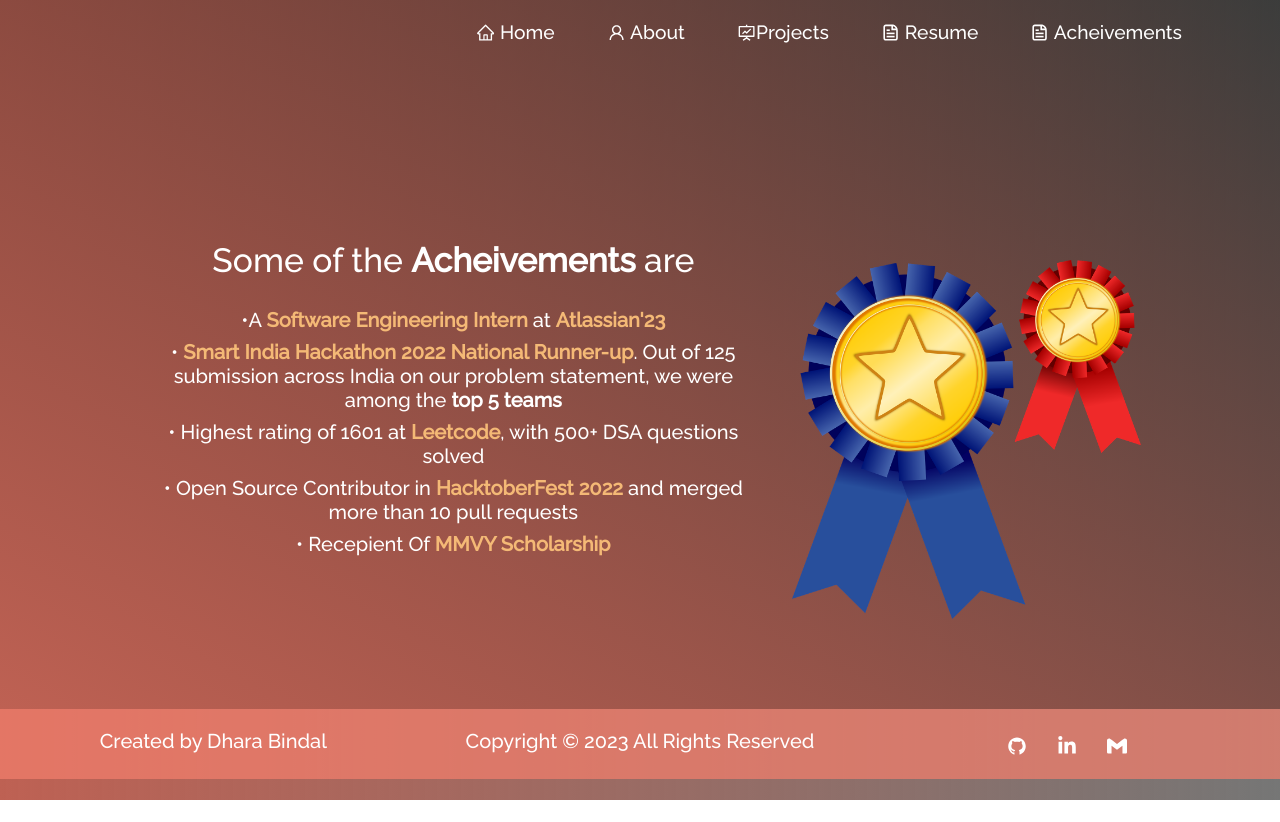
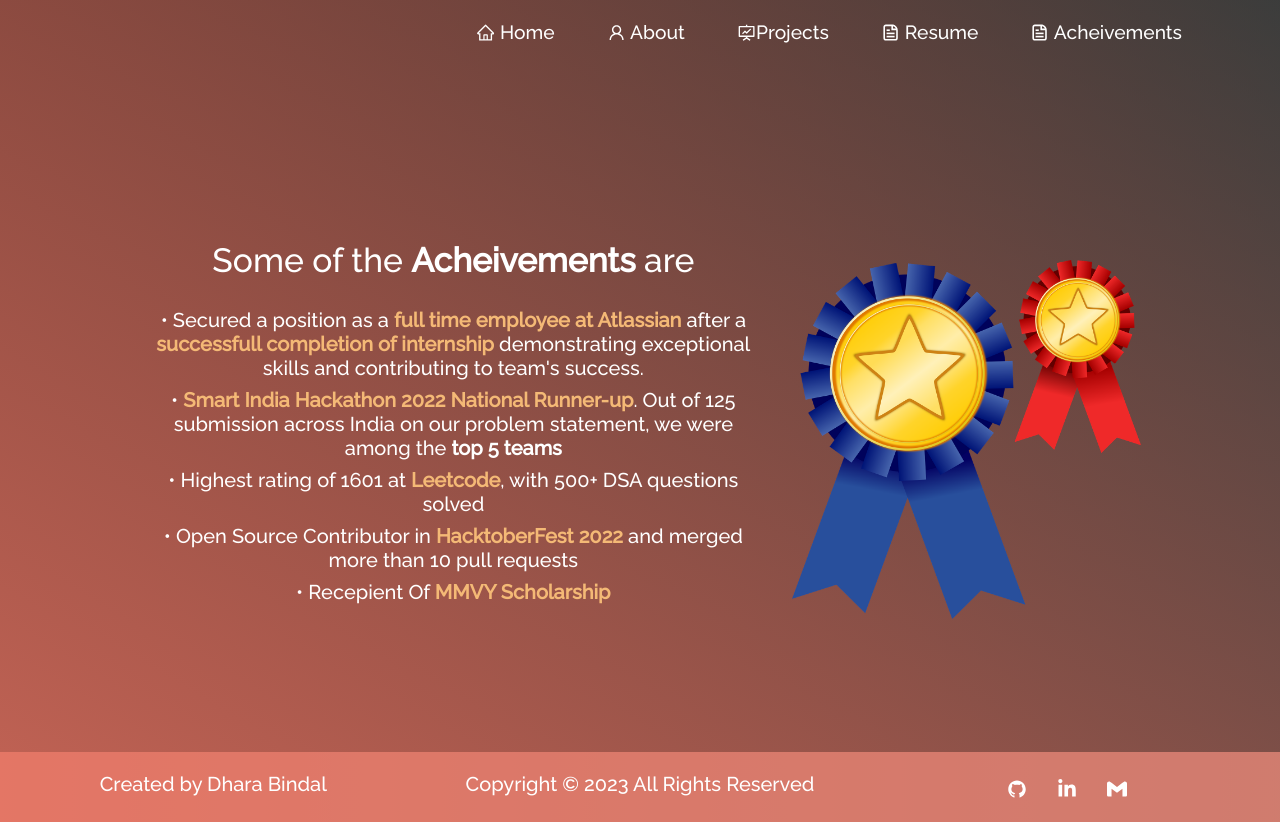
Before and after one commit to bindaldhara/Portfolio, a React (Create React App) app: page /Acheivements in a window 1280 px wide. Before the commit the page ends 800 px from the top, so only its background shows below. Built offline with nearby package versions, Linux system fonts and the light colour scheme.

Commit message:
updated achivements section

```diff
--- a/src/components/Acheivements/AcheivementsCard.js
+++ b/src/components/Acheivements/AcheivementsCard.js
@@ -5,7 +5,7 @@
 function AcheivementsCard() {
     return (
       <Row style={{ justifyContent: "center", paddingBottom: "50px" }}>
-        <h5> •A <strong className="main-name">Software Engineering Intern </strong> at <strong className="main-name"> Atlassian'23</strong></h5>
+        <h5> • Secured a position as a <strong className="main-name">full time employee at Atlassian</strong> after a <strong className="main-name">successfull completion of internship</strong> demonstrating exceptional skills and contributing to team's success. </h5>
         <h5>• <strong className="main-name">Smart India Hackathon 2022 National Runner-up</strong>. Out of 125 submission across India on our problem statement,
 we were among the <strong>top 5 teams</strong></h5>
 <h5>• Highest rating of 1601 at <strong className="main-name">Leetcode</strong>, with 500+ DSA questions solved</h5>
```
Also changed, not shown: src/Assets/resume aashi.png (added).
